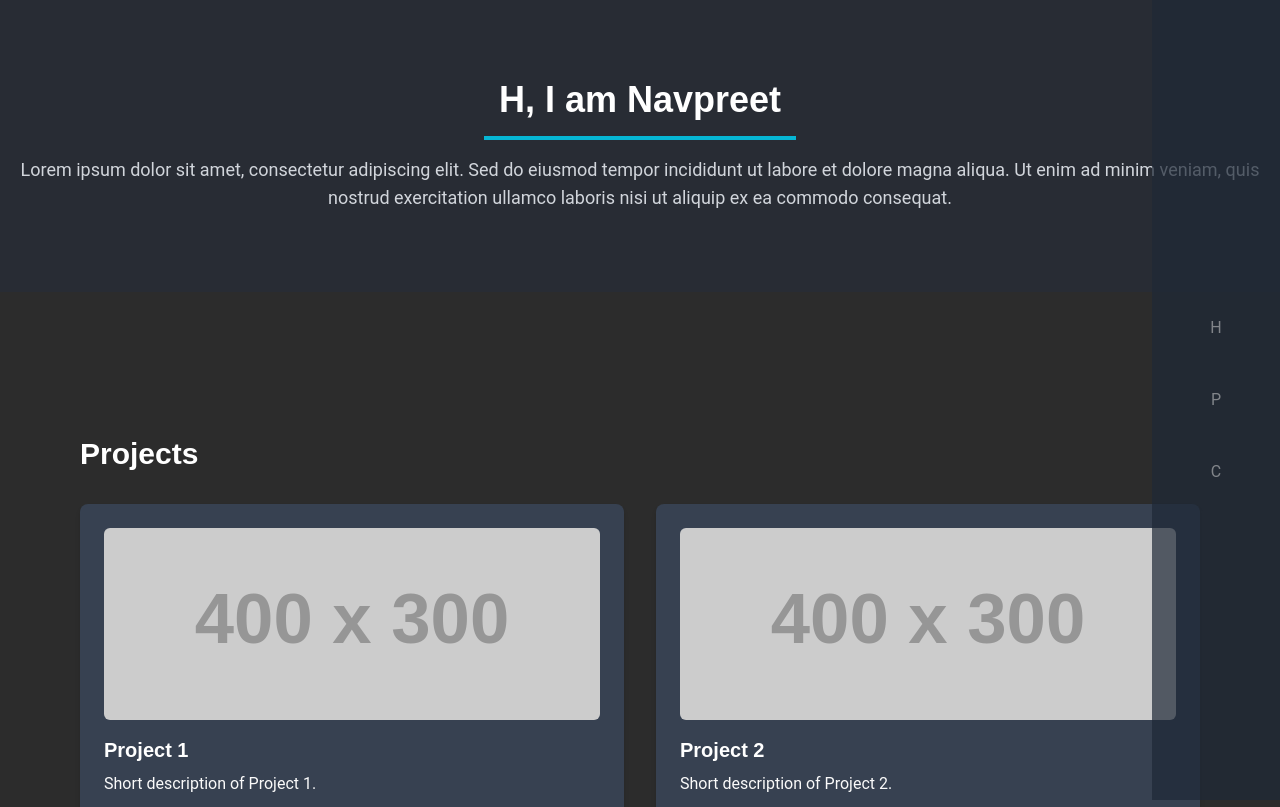
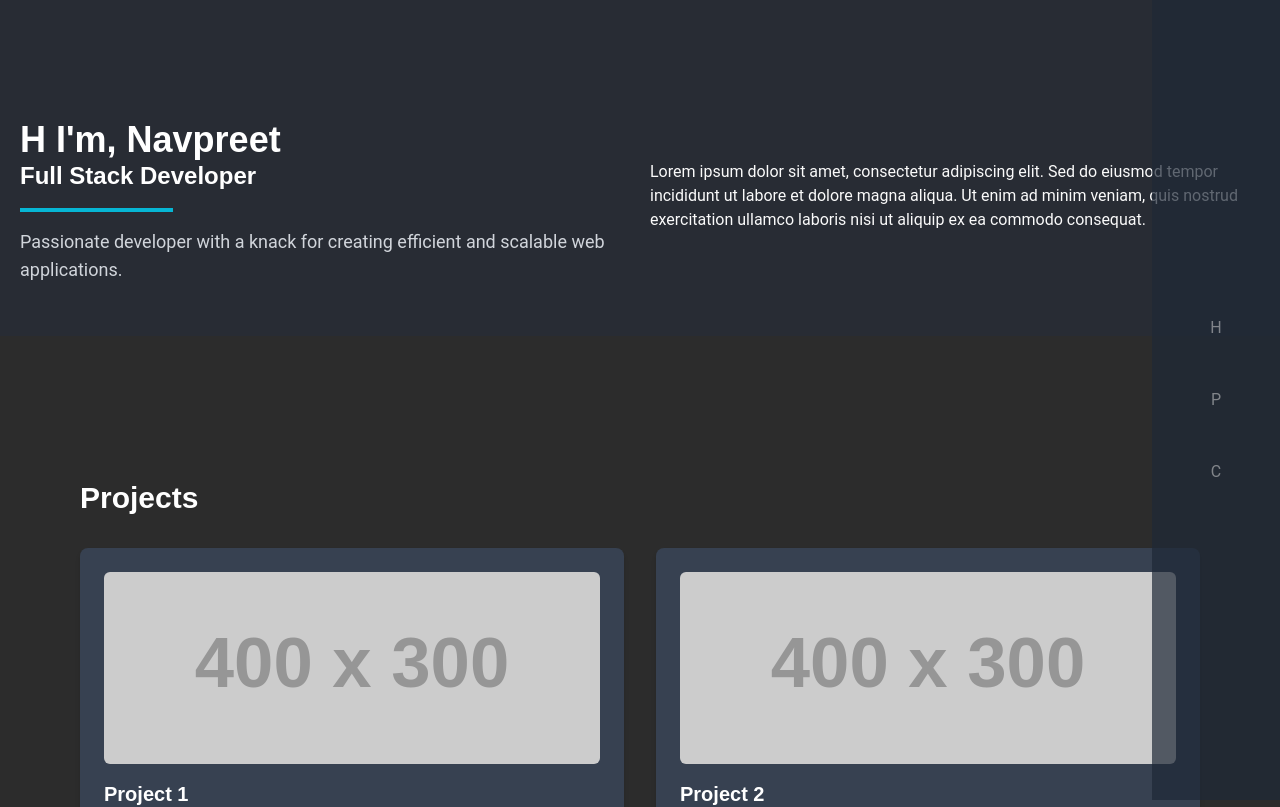
Before and after one commit to 20ns/portfolio, a React (Vite) app: page / in a window 1280 px wide. Shown: the top 807 px of the page. Built offline with nearby package versions, Linux system fonts and the light colour scheme.

Commit message:
Further improvements made visually

```diff
--- a/index.html
+++ b/index.html
@@ -21,6 +21,6 @@
   <script type="module" src="/src/main.jsx"></script>
   </body>
   <footer>
-    <p>© 2023 Your Name</p>
+    <p>© 2025 Navpreet Singh</p>
   </footer>
 </html>
--- a/src/App.jsx
+++ b/src/App.jsx
@@ -1,21 +1,20 @@
 import React from 'react';
 import Hero from './components/Hero';
+import Intro from './components/Intro';
+import Navbar from './components/Navbar';
 import Projects from './components/Projects';
 import Contact from './components/Contact';
-import Navbar from './components/Navbar';
-// Import About and Skills components when you create them:
-// import About from './components/About';
-// import Skills from './components/Skills';
 
 function App() {
   return (
     <>
       <Navbar />
+      <div className="two-column-container">
+        <Hero />
+        <Intro />
+      </div>
+      {/* Keep the rest of your main content outside the two-column layout */}
       <main>
-        <section id="hero"><Hero /></section>
-        {/* Render About and Skills components when you create them: */}
-        {/* <section id="about"><About /></section> */}
-        {/* <section id="skills"><Skills /></section> */}
         <section id="portfolio"><Projects /></section>
         <section id="contact"><Contact /></section>
       </main>
--- a/src/components/Contact.jsx
+++ b/src/components/Contact.jsx
@@ -6,7 +6,7 @@ const Contact = () => {
       <h2 className="text-3xl font-bold mb-8">Contact</h2>
       <div className="flex justify-center space-x-6">
         <a
-          href="https://www.linkedin.com/in/your-linkedin-profile" // Replace with your LinkedIn
+          href="https://www.linkedin.com/in/navpreetsinghcs"
           target="_blank"
           rel="noopener noreferrer"
           className="bg-blue-500 hover:bg-blue-600 text-white font-bold py-3 px-6 rounded-full transition duration-300"
@@ -14,7 +14,7 @@ const Contact = () => {
           LinkedIn
         </a>
         <a
-          href="https://github.com/your-github-username" // Replace with your GitHub
+          href="https://github.com/20ns"
           target="_blank"
           rel="noopener noreferrer"
           className="bg-gray-800 hover:bg-gray-900 text-white font-bold py-3 px-6 rounded-full transition duration-300"
--- a/src/components/Hero.jsx
+++ b/src/components/Hero.jsx
@@ -2,7 +2,7 @@ import React, { useState, useEffect } from 'react';
 
 const Hero = () => {
   const [text, setText] = useState('');
-  const fullText = "Hi, I am Navpreet";
+  const fullText = "Hi I'm, Navpreet"; // Corrected text
   const typingSpeed = 100;
 
   useEffect(() => {
@@ -20,11 +20,12 @@ const Hero = () => {
   }, []);
 
   return (
-    <div className="container mx-auto px-4 py-20 text-center">
+    <div className="hero">
       <h1 className="text-4xl font-bold text-white">{text}</h1>
-      <div className="h-1 bg-cyan-500 w-1/4 mx-auto my-4"></div>
+      <h2 className="text-2xl font-bold text-white">Full Stack Developer</h2>
+      <div className="h-1 bg-cyan-500 w-1/4 my-4"></div>
       <p className="mt-4 text-lg text-gray-300">
-        Lorem ipsum dolor sit amet, consectetur adipiscing elit. Sed do eiusmod tempor incididunt ut labore et dolore magna aliqua. Ut enim ad minim veniam, quis nostrud exercitation ullamco laboris nisi ut aliquip ex ea commodo consequat.
+      Passionate developer with a knack for creating efficient and scalable web applications.
       </p>
     </div>
   );
--- /dev/null
+++ b/src/components/Intro.jsx
@@ -0,0 +1,13 @@
+import React from 'react';
+
+const Intro = () => {
+  return (
+    <div className="intro">
+      <p>
+        Lorem ipsum dolor sit amet, consectetur adipiscing elit. Sed do eiusmod tempor incididunt ut labore et dolore magna aliqua. Ut enim ad minim veniam, quis nostrud exercitation ullamco laboris nisi ut aliquip ex ea commodo consequat.
+      </p>
+    </div>
+  );
+};
+
+export default Intro;
--- a/src/styles.css
+++ b/src/styles.css
@@ -1,6 +1,3 @@
-/* src/styles.css */
-
-/* Color Palette */
 :root {
   --dark-gray: #1E1E1E;
   --charcoal: #2C2C2C;
@@ -11,7 +8,6 @@
   --soft-lavender: #8C8AFF;
 }
 
-/* General Styles */
 body {
   background-color: var(--dark-gray);
   color: var(--light-gray);
@@ -25,7 +21,6 @@ h1, h2, h3 {
   font-family: 'Poppins', sans-serif;
 }
 
-/* Navigation Bar */
 nav {
   background-color: rgba(44, 44, 44, 0.85);
   position: fixed;
@@ -54,12 +49,10 @@ nav li a:hover {
   text-decoration: underline;
 }
 
-/* About Me Section */
 #about {
   padding: 4rem;
 }
 
-/* Portfolio Section */
 #portfolio {
   padding: 4rem;
   background-color: var(--charcoal);
@@ -90,18 +83,17 @@ nav li a:hover {
   margin-right: 1rem;
   font-size: 1rem;
   cursor: pointer;
-  transition: background-color 0.3s ease;
+  transition: background-color 0.3s ease
 }
 
 .project-card button:nth-child(3) {
-    background-color: var(--lime-green);
+  background-color: var(--lime-green);
 }
 
 .project-card button:hover {
   background-color: var(--lime-green);
 }
 
-/* Skills Section */
 #skills {
   padding: 4rem;
 }
@@ -110,7 +102,6 @@ nav li a:hover {
   margin-bottom: 2rem;
 }
 
-/* Contact Section */
 #contact {
   padding: 4rem;
   background-color: var(--charcoal);
@@ -147,9 +138,34 @@ nav li a:hover {
   background-color: var(--lime-green);
 }
 
-/* Footer */
 footer {
   background-color: var(--dark-gray);
   padding: 1rem;
   text-align: center;
 }
+
+.two-column-container {
+  display: grid;
+  grid-template-columns: 1fr 1fr;
+  gap: 20px;
+  padding: 20px;
+  align-items: flex-start;
+  min-height: auto;
+  margin-top: 100px;
+}
+
+.hero {
+  text-align: left;
+  margin-bottom: 2rem;
+}
+
+.intro {
+  text-align: left;
+  margin-top: 40px;
+}
+
+@media (max-width: 768px) {
+  .two-column-container {
+    grid-template-columns: 1fr;
+  }
+}
```
